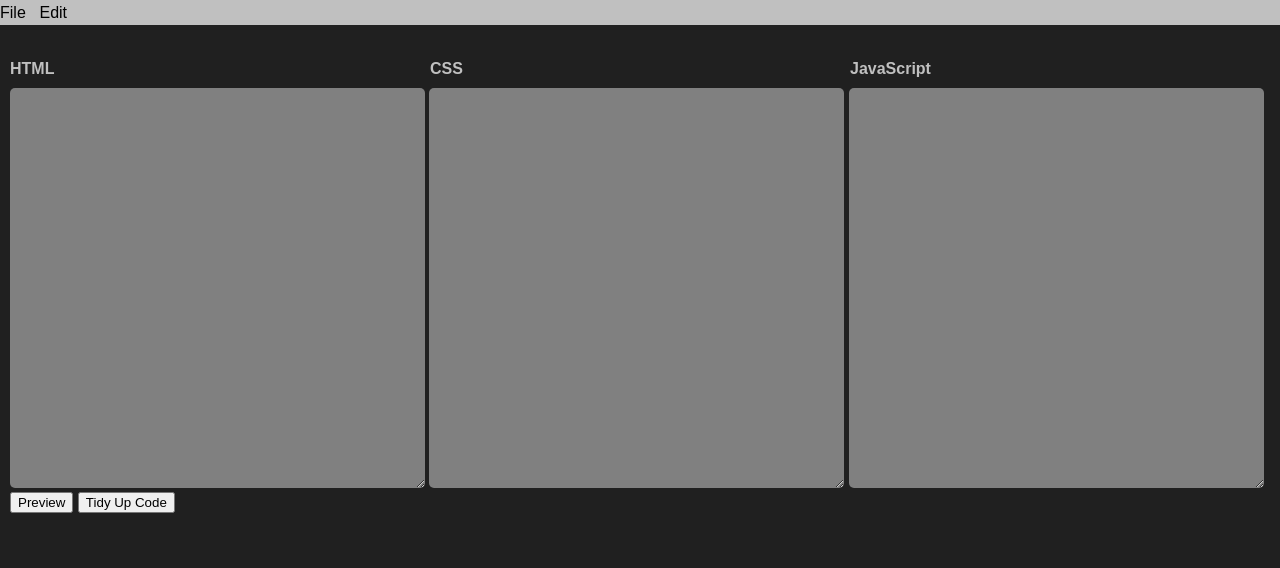
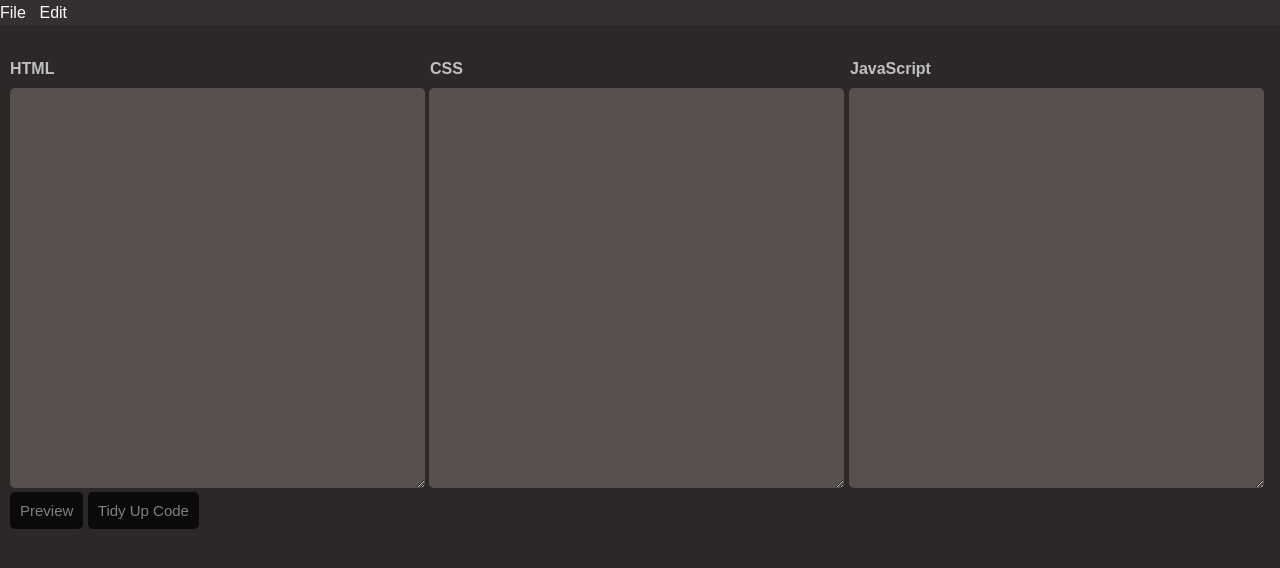
Before and after one commit to coffeescriptnext/code-bit, a website: page app/index.html in a window 1280 px wide. Drawn offline with Linux system fonts and the light colour scheme.

Commit message:
Stylings match www.dirtymarkup.com

```diff
--- a/app/ext/css/editor.css
+++ b/app/ext/css/editor.css
@@ -10,7 +10,7 @@
 }
 
 .code-editor {
-    background: gray;
+    background: rgb(88, 80, 78);
     color: white;
     border: 0;
     border-radius: 5px;
--- a/app/ext/css/menu.css
+++ b/app/ext/css/menu.css
@@ -1,5 +1,5 @@
 .global-menu {
-    background: silver;
+    background: rgb(53,48,48);
     outline: none;
     height: 25px;
     vertical-align: middle;
@@ -7,8 +7,8 @@
 
 .global-dropdown {
     outline: none;
-    background: silver;
-    color: black;
+    background: rgb(53,48,48);
+    color: white;
     border: 0;
     -webkit-appearance: none;
     line-height: 100%;
--- a/app/ext/css/style.css
+++ b/app/ext/css/style.css
@@ -1,9 +1,23 @@
 html, body {
     margin: 0;
     padding: 0;
-    background: rgb(32, 32, 32);
+    background: rgb(44,40,39);
     color: silver;
     font-family: arial;
+}
+
+button {
+    background: rgb(10, 10, 10);
+    color: gray;
+    border: 0;
+    border-radius: 5px;
+    font-size: 15px;
+    padding: 10px;
+}
+
+button:hover {
+    background: #757ad8;
+    color: white;
 }
 
 .container {
```
